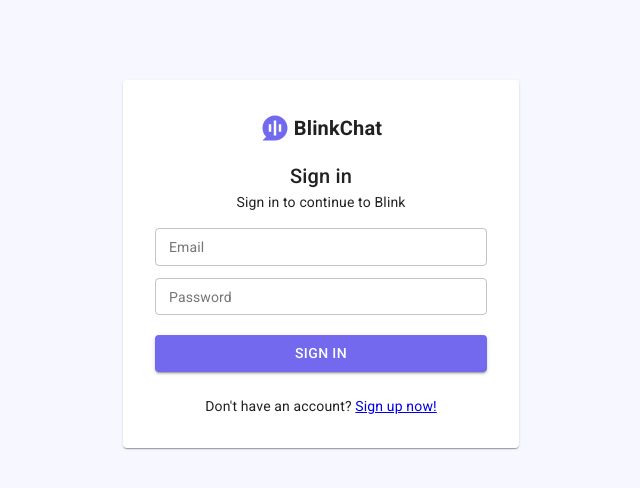
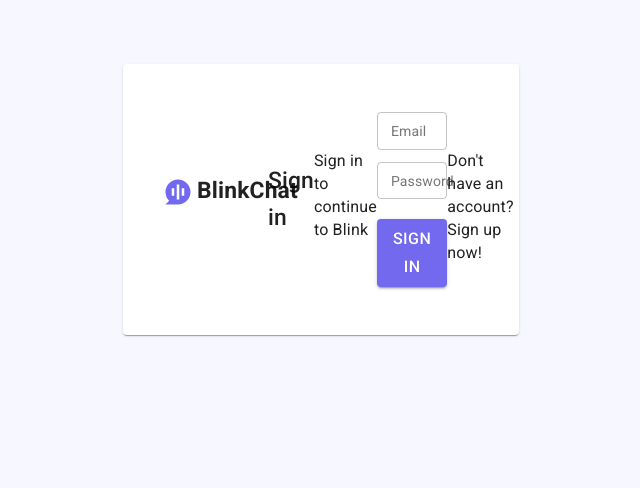
Before and after one commit to ldhuy0208/blink-chat-client, a React (Create React App) app: page /login in a window 1280 px wide. Shown: the top 488 px of the page, without its empty margins (319-959 px from the left). Built offline with nearby package versions, Linux system fonts and the light colour scheme.

Commit message:
add tailwindcss

```diff
--- /dev/null
+++ b/craco.config.js
@@ -0,0 +1,10 @@
+module.exports = {
+  style: {
+    postcss: {
+      plugins: [
+        require('tailwindcss'),
+        require('autoprefixer'),
+      ],
+    },
+  },
+}
--- a/src/App.js
+++ b/src/App.js
@@ -104,6 +104,9 @@
           },
         })
       : createMuiTheme({
+          typography: {
+            fontSize: 16,
+          },
           palette: {
             type: "light",
             background: {
--- /dev/null
+++ b/src/index.css
@@ -0,0 +1,3 @@
+@tailwind base;
+@tailwind components;
+@tailwind utilities;
--- a/src/index.js
+++ b/src/index.js
@@ -5,6 +5,7 @@
 import { reducers } from "reducers";
 import { applyMiddleware, compose, createStore } from "redux";
 import App from "./App";
+import "./index.css";
 
 const composeEnhancers =
   typeof window === "object" && window.__REDUX_DEVTOOLS_EXTENSION_COMPOSE__
--- a/src/pages/Login/Login.js
+++ b/src/pages/Login/Login.js
@@ -24,14 +24,7 @@
 function Login() {
   return (
     <Container maxWidth="xs">
-      <Box
-        marginTop="10vh"
-        display="flex"
-        flexDirection="column"
-        alignItems="center"
-        component={Paper}
-        padding={4}
-      >
+      <Box className="mt-16 md:flex-row flex flex-col items-center  p-10" component={Paper}>
         <Box display="flex" alignItems="center" marginBottom={2}>
           <Logo height={30} width={30} marginRight={0.5} />
           <Typography variant="h6">
--- /dev/null
+++ b/tailwind.config.js
@@ -0,0 +1,11 @@
+module.exports = {
+  purge: ['./src/**/*.{js,jsx,ts,tsx}', './public/index.html'],
+  darkMode: false, // or 'media' or 'class'
+  theme: {
+    extend: {},
+  },
+  variants: {
+    extend: {},
+  },
+  plugins: [],
+}
```
Also changed, not shown: package.json (+11 -4 lines), 1 other file (tests, documents, lock files or other folders).
